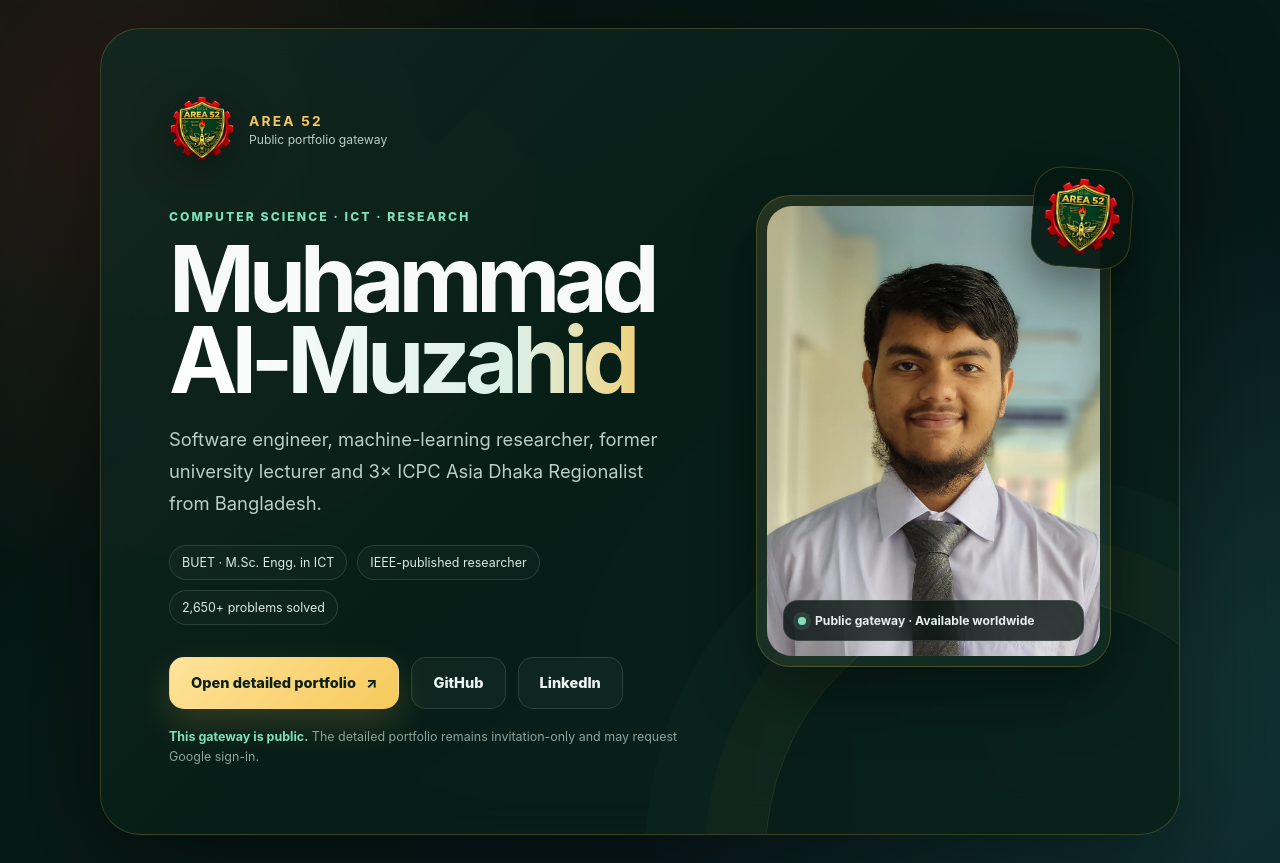
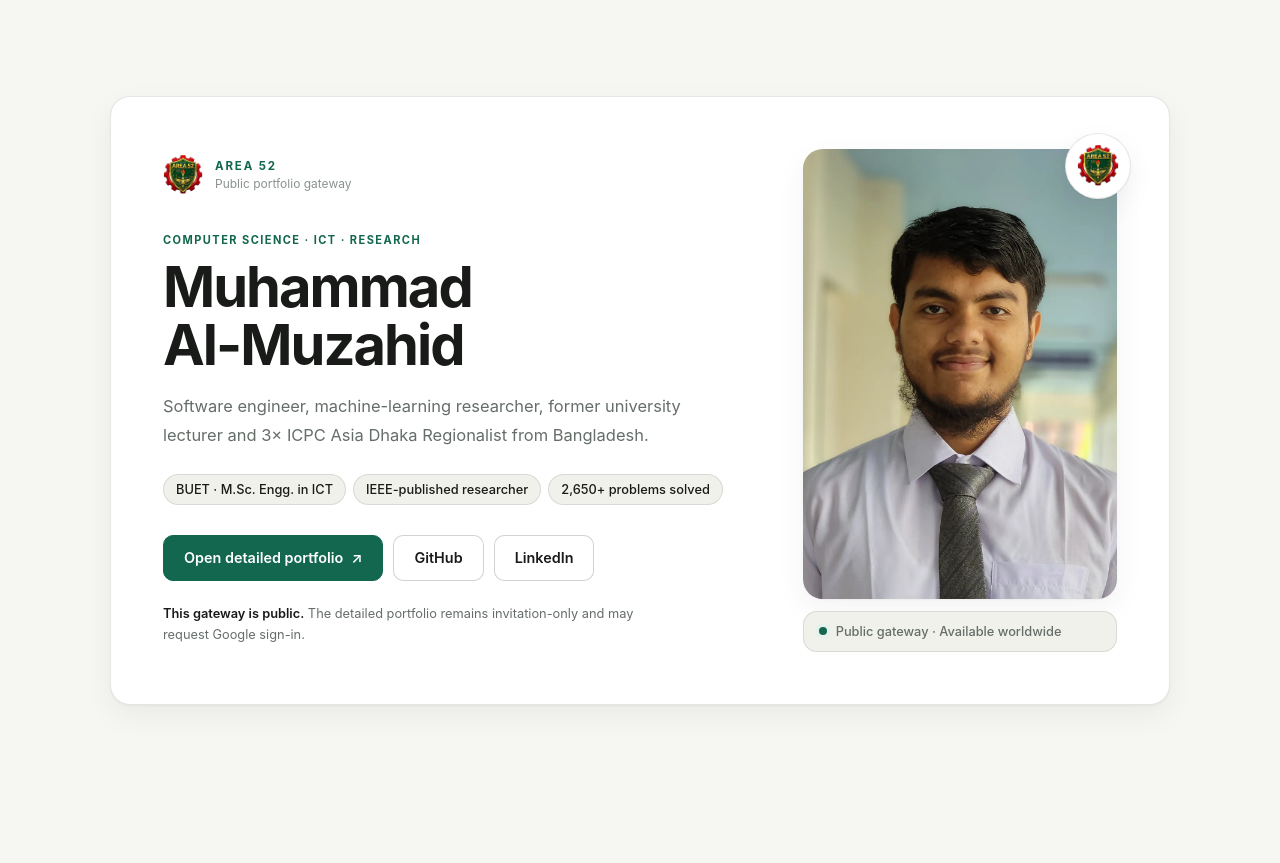
Before and after one commit to almuzahidseyam/almuzahidseyam.github.io, a plain HTML site: page index.html in a window 1280 px wide. After the commit the page ends 800 px from the top, so only its background shows below. Drawn offline with Linux system fonts and the light colour scheme.

Commit message:
Light gateway, matching the portfolio it opens
The gateway is the page a visitor reaches before the private portfolio. That
portfolio moved to a light system in v1.86.0, so following the button meant
walking from a dark room into a light one.

- index.html: the <style> block is replaced with the portfolio's tokens — paper
  ground, white card, one evergreen accent, matching type scale and radii. The
  night gradients, the grid overlay and the decorative ring are gone. The status
  line moves from a dark pill over the photograph to its own row beneath it,
  where it reads on a light card.
- Body markup is byte-for-byte identical. Every word, link, aria-label, the
  Person structured data, the icon and manifest links, the canonical URL and the
  Open Graph and Twitter cards are untouched; only theme-color and color-scheme
  changed, to light.
- 404.html restyled the same way, markup identical.
- site.webmanifest: background and theme colour follow.

Checked at 1440px and 390px: no horizontal overflow.

```diff
--- a/index.html
+++ b/index.html
@@ -6,8 +6,8 @@
   <title>Muhammad Al-Muzahid — Computer Science, ICT & Research</title>
   <meta name="description" content="Public portfolio gateway for Muhammad Al-Muzahid — computer science and ICT professional, software engineer, researcher, former lecturer and competitive programmer from Bangladesh." />
   <meta name="author" content="Muhammad Al-Muzahid" />
-  <meta name="theme-color" content="#071a15" />
-  <meta name="color-scheme" content="dark" />
+  <meta name="theme-color" content="#f6f6f3" />
+  <meta name="color-scheme" content="light" />
   <meta name="robots" content="index,follow,max-image-preview:large" />
   <link rel="canonical" href="https://almuzahidseyam.github.io/" />
 
@@ -60,18 +60,26 @@
   </script>
 
   <style>
+    /*
+     * The gateway runs on the same light system as the portfolio it opens.
+     * Tokens are copied from the portfolio's src/styles/design-2026.css so the
+     * two pages read as one place; this file stays standalone because GitHub
+     * Pages has no build step. Markup untouched — this is presentation only.
+     */
     :root {
-      color-scheme: dark;
-      --bg: #04110d;
-      --surface: rgba(9, 31, 24, .88);
-      --line: rgba(246, 201, 91, .20);
-      --line-soft: rgba(193, 230, 215, .14);
-      --text: #f7faf8;
-      --muted: #b9cec6;
-      --gold: #f6c95b;
-      --mint: #7fe0bb;
-      --red: #ef554a;
-      --shadow: 0 36px 110px rgba(0, 0, 0, .46);
+      color-scheme: light;
+      --bg: #f6f6f3;
+      --surface: #ffffff;
+      --surface-sunken: #f1f1ec;
+      --text: #191b19;
+      --muted: #666e69;
+      --faint: #8b938d;
+      --line: rgba(25, 35, 30, .11);
+      --line-strong: rgba(25, 35, 30, .2);
+      --accent: #12674e;
+      --accent-strong: #0d5340;
+      --accent-soft: #e7f1ec;
+      --shadow: 0 1px 2px rgba(20, 30, 25, .04), 0 10px 30px rgba(20, 30, 25, .055);
     }
 
     * { box-sizing: border-box; }
@@ -79,29 +87,15 @@
     body {
       min-height: 100vh;
       margin: 0;
-      padding: 28px;
+      padding: 32px 24px;
       display: grid;
       place-items: center;
       overflow-x: hidden;
       color: var(--text);
       font-family: Inter, ui-sans-serif, system-ui, -apple-system, BlinkMacSystemFont, "Segoe UI", sans-serif;
-      background:
-        radial-gradient(circle at 9% 14%, rgba(239, 85, 74, .15), transparent 28rem),
-        radial-gradient(circle at 88% 82%, rgba(74, 210, 157, .16), transparent 31rem),
-        linear-gradient(145deg, #03100c 0%, #071a15 44%, #091b25 100%);
-    }
-
-    body::before {
-      content: "";
-      position: fixed;
-      inset: 0;
-      pointer-events: none;
-      opacity: .24;
-      background-image:
-        linear-gradient(rgba(255,255,255,.035) 1px, transparent 1px),
-        linear-gradient(90deg, rgba(255,255,255,.035) 1px, transparent 1px);
-      background-size: 48px 48px;
-      mask-image: linear-gradient(to bottom, black, transparent 78%);
+      font-size: 16px;
+      background: var(--bg);
+      -webkit-font-smoothing: antialiased;
     }
 
     a { color: inherit; }
@@ -110,11 +104,14 @@
       top: 12px;
       left: 12px;
       z-index: 10;
-      padding: 10px 14px;
+      padding: 10px 15px;
+      border: 1px solid var(--line-strong);
       border-radius: 10px;
-      color: #071a15;
-      background: var(--gold);
-      font-weight: 800;
+      color: var(--text);
+      background: var(--surface);
+      font-size: .82rem;
+      font-weight: 600;
+      text-decoration: none;
       transform: translateY(-160%);
       transition: transform .2s ease;
     }
@@ -123,139 +120,116 @@
     .gateway {
       position: relative;
       z-index: 1;
-      width: min(1080px, 100%);
+      width: min(1060px, 100%);
       display: grid;
-      grid-template-columns: minmax(0, 1.18fr) minmax(300px, .82fr);
-      gap: clamp(32px, 6vw, 76px);
+      grid-template-columns: minmax(0, 1.3fr) minmax(250px, .7fr);
+      gap: clamp(32px, 5vw, 56px);
       align-items: center;
-      padding: clamp(30px, 5.5vw, 68px);
+      padding: clamp(28px, 4.5vw, 52px);
       border: 1px solid var(--line);
-      border-radius: 40px;
-      background:
-        linear-gradient(135deg, rgba(255,255,255,.035), transparent 48%),
-        var(--surface);
+      border-radius: 20px;
+      background: var(--surface);
       box-shadow: var(--shadow);
-      backdrop-filter: blur(22px);
       overflow: hidden;
-    }
-
-    .gateway::after {
-      content: "";
-      position: absolute;
-      right: -10%;
-      bottom: -35%;
-      width: 520px;
-      aspect-ratio: 1;
-      border: 1px solid rgba(246, 201, 91, .12);
-      border-radius: 50%;
-      box-shadow: 0 0 0 60px rgba(246,201,91,.025), 0 0 0 120px rgba(127,224,187,.02);
-      pointer-events: none;
     }
 
     .copy, .visual { position: relative; z-index: 1; }
     .brand {
       display: inline-flex;
       align-items: center;
-      gap: 14px;
-      margin-bottom: clamp(28px, 5vw, 46px);
+      gap: 12px;
+      margin-bottom: clamp(26px, 4vw, 38px);
       text-decoration: none;
     }
-    .brand img {
-      width: 66px;
-      height: 66px;
-      object-fit: contain;
-      filter: drop-shadow(0 10px 22px rgba(0,0,0,.32));
-    }
+    .brand img { width: 40px; height: 40px; object-fit: contain; filter: none; }
     .brand span { display: grid; gap: 3px; }
-    .brand strong { color: var(--gold); font-size: .86rem; letter-spacing: .16em; }
-    .brand small { color: var(--muted); font-size: .76rem; }
+    .brand strong { color: var(--accent); font-size: .72rem; font-weight: 700; letter-spacing: .16em; }
+    .brand small { color: var(--faint); font-size: .75rem; }
 
     .eyebrow {
-      margin: 0 0 14px;
-      color: var(--mint);
-      font-size: .76rem;
-      font-weight: 850;
-      letter-spacing: .17em;
+      margin: 0 0 12px;
+      color: var(--accent);
+      font-size: .69rem;
+      font-weight: 700;
+      letter-spacing: .13em;
       text-transform: uppercase;
     }
 
     h1 {
       max-width: 660px;
       margin: 0;
-      font-size: clamp(3.1rem, 7.2vw, 6.25rem);
-      line-height: .88;
-      letter-spacing: -.067em;
+      font-size: clamp(2.2rem, 4.6vw, 3.5rem);
+      line-height: 1.03;
+      letter-spacing: -.035em;
+      font-weight: 700;
       text-wrap: balance;
     }
-    h1 span {
-      display: block;
-      color: transparent;
-      background: linear-gradient(90deg, #fff 4%, #dbefe7 68%, var(--gold));
-      -webkit-background-clip: text;
-      background-clip: text;
-    }
+    h1 span { display: block; color: var(--text); background: none; -webkit-background-clip: border-box; background-clip: border-box; }
 
     .lede {
-      max-width: 640px;
-      margin: 24px 0 0;
+      max-width: 34em;
+      margin: 18px 0 0;
       color: var(--muted);
-      font-size: clamp(1rem, 1.5vw, 1.15rem);
-      line-height: 1.72;
+      font-size: 1.03rem;
+      line-height: 1.75;
     }
 
     .proof {
       display: flex;
       flex-wrap: wrap;
-      gap: 10px;
-      margin: 26px 0 0;
+      gap: 7px;
+      margin: 24px 0 0;
       padding: 0;
       list-style: none;
     }
     .proof li {
-      padding: 9px 12px;
-      border: 1px solid var(--line-soft);
+      padding: 7px 12px;
+      border: 1px solid var(--line);
       border-radius: 999px;
-      color: #d9e8e2;
-      background: rgba(255,255,255,.025);
-      font-size: .78rem;
+      color: var(--text);
+      background: var(--surface-sunken);
+      font-size: .8rem;
+      font-weight: 500;
       white-space: nowrap;
     }
 
-    .actions { display: flex; flex-wrap: wrap; gap: 12px; margin-top: 32px; }
+    .actions { display: flex; flex-wrap: wrap; gap: 10px; margin-top: 30px; }
     .button {
-      min-height: 52px;
+      min-height: 46px;
       display: inline-flex;
       align-items: center;
       justify-content: center;
-      gap: 10px;
-      padding: 0 21px;
+      gap: 8px;
+      padding: 0 20px;
       border: 1px solid transparent;
-      border-radius: 15px;
-      font-size: .91rem;
-      font-weight: 850;
+      border-radius: 10px;
+      font-size: .9rem;
+      font-weight: 600;
       text-decoration: none;
-      transition: transform .2s ease, border-color .2s ease, background .2s ease;
+      transition: background .16s ease, border-color .16s ease, color .16s ease;
     }
-    .button:hover { transform: translateY(-2px); }
-    .button:focus-visible { outline: 3px solid rgba(246,201,91,.42); outline-offset: 3px; }
+    .button:focus-visible { outline: 2px solid var(--accent); outline-offset: 2px; }
     .primary {
-      color: #0d2119;
-      background: linear-gradient(135deg, #ffe39a, var(--gold));
-      box-shadow: 0 14px 34px rgba(246, 201, 91, .18);
+      color: #ffffff;
+      border-color: var(--accent);
+      background: var(--accent);
+      box-shadow: none;
     }
-    .secondary { border-color: var(--line-soft); color: #edf6f2; background: rgba(255,255,255,.035); }
+    .primary:hover { background: var(--accent-strong); border-color: var(--accent-strong); }
+    .secondary { border-color: var(--line-strong); color: var(--text); background: var(--surface); }
+    .secondary:hover { background: var(--surface-sunken); border-color: var(--text); }
 
-    .public-note { margin: 18px 0 0; color: #89a59a; font-size: .78rem; line-height: 1.55; }
-    .public-note strong { color: var(--mint); font-weight: 750; }
+    .public-note { margin: 22px 0 0; max-width: 40em; color: var(--muted); font-size: .8rem; line-height: 1.65; }
+    .public-note strong { color: var(--text); font-weight: 600; }
 
-    .visual { width: min(370px, 100%); justify-self: end; }
+    .visual { width: min(340px, 100%); justify-self: end; }
     .portrait-frame {
       position: relative;
-      padding: 10px;
-      border: 1px solid var(--line);
-      border-radius: 34px;
-      background: linear-gradient(145deg, rgba(246,201,91,.12), rgba(127,224,187,.05));
-      box-shadow: 0 24px 62px rgba(0,0,0,.38);
+      padding: 0;
+      border: 0;
+      border-radius: 20px;
+      background: none;
+      box-shadow: none;
     }
     .portrait {
       display: block;
@@ -263,72 +237,76 @@
       aspect-ratio: 4 / 5;
       object-fit: cover;
       object-position: center 38%;
-      border-radius: 25px;
+      border-radius: 20px;
+      background: var(--surface-sunken);
+      box-shadow: var(--shadow);
     }
     .logo-seal {
       position: absolute;
-      top: -28px;
-      right: -22px;
-      width: 100px;
-      height: 100px;
+      top: -16px;
+      right: -14px;
+      width: 66px;
+      height: 66px;
       display: grid;
       place-items: center;
       border: 1px solid var(--line);
-      border-radius: 28px;
-      background: rgba(6, 25, 19, .94);
-      box-shadow: 0 18px 46px rgba(0,0,0,.4);
-      transform: rotate(4deg);
+      border-radius: 50%;
+      background: var(--surface);
+      box-shadow: var(--shadow);
+      transform: none;
     }
-    .logo-seal img { width: 78px; height: 78px; object-fit: contain; }
+    .logo-seal img { width: 42px; height: 42px; object-fit: contain; }
+
+    /* The status line sat as a dark pill over the photograph. On a light card it
+       reads better as its own row underneath. */
     .status {
-      position: absolute;
-      left: 26px;
-      right: 26px;
-      bottom: 25px;
+      position: static;
       display: flex;
       align-items: center;
       gap: 9px;
-      padding: 12px 14px;
-      border: 1px solid rgba(255,255,255,.11);
-      border-radius: 15px;
-      color: #e4f0eb;
-      background: rgba(4, 17, 13, .78);
-      backdrop-filter: blur(14px);
-      font-size: .76rem;
-      font-weight: 700;
+      margin-top: 12px;
+      padding: 12px 15px;
+      border: 1px solid var(--line);
+      border-radius: 14px;
+      color: var(--muted);
+      background: var(--surface-sunken);
+      backdrop-filter: none;
+      font-size: .8rem;
+      font-weight: 500;
     }
     .status::before {
       content: "";
       width: 8px;
       height: 8px;
+      flex: 0 0 auto;
       border-radius: 50%;
-      background: var(--mint);
-      box-shadow: 0 0 0 5px rgba(127,224,187,.12);
+      background: var(--accent);
+      box-shadow: 0 0 0 4px var(--accent-soft);
     }
 
     @media (max-width: 850px) {
-      body { padding: 18px; }
-      .gateway { grid-template-columns: 1fr; border-radius: 30px; }
-      .copy { text-align: center; }
-      .brand { justify-content: center; }
-      .lede { margin-inline: auto; }
-      .proof, .actions { justify-content: center; }
-      .visual { width: min(310px, 82%); justify-self: center; margin-top: 12px; }
+      body { padding: 20px 16px; }
+      .gateway { grid-template-columns: 1fr; gap: 32px; border-radius: 16px; }
+      .copy { text-align: left; }
+      .brand { justify-content: flex-start; }
+      .lede { margin-inline: 0; }
+      .proof, .actions { justify-content: flex-start; }
+      .visual { width: min(320px, 100%); justify-self: start; margin-top: 4px; }
     }
 
     @media (max-width: 540px) {
-      body { padding: 12px; }
-      .gateway { padding: 26px 20px 30px; border-radius: 25px; }
-      .brand { margin-bottom: 28px; }
-      .brand img { width: 56px; height: 56px; }
-      h1 { font-size: clamp(2.75rem, 17vw, 4.2rem); }
-      .lede { font-size: .96rem; line-height: 1.65; }
+      body { padding: 14px; }
+      .gateway { padding: 24px 20px 28px; border-radius: 16px; }
+      .brand { margin-bottom: 24px; }
+      .brand img { width: 34px; height: 34px; }
+      h1 { font-size: clamp(2rem, 10vw, 2.8rem); }
+      .lede { font-size: .97rem; line-height: 1.7; }
       .actions { display: grid; grid-template-columns: 1fr; }
       .button { width: 100%; }
       .proof li { white-space: normal; }
-      .visual { width: min(275px, 86%); }
-      .logo-seal { width: 82px; height: 82px; top: -20px; right: -16px; border-radius: 23px; }
-      .logo-seal img { width: 64px; height: 64px; }
+      .visual { width: 100%; }
+      .logo-seal { width: 54px; height: 54px; top: -12px; right: -10px; }
+      .logo-seal img { width: 34px; height: 34px; }
     }
 
     @media (prefers-reduced-motion: reduce) {
```
Also changed, not shown: 404.html (+3 -2 lines), site.webmanifest.
